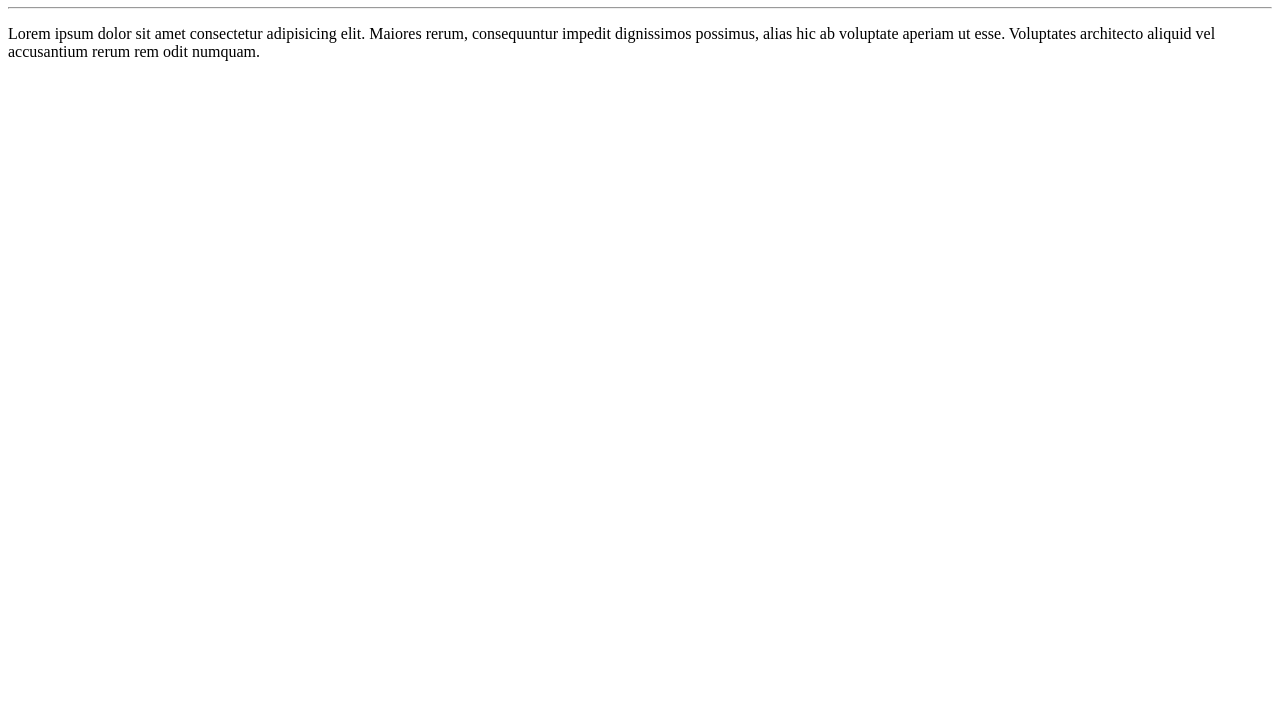
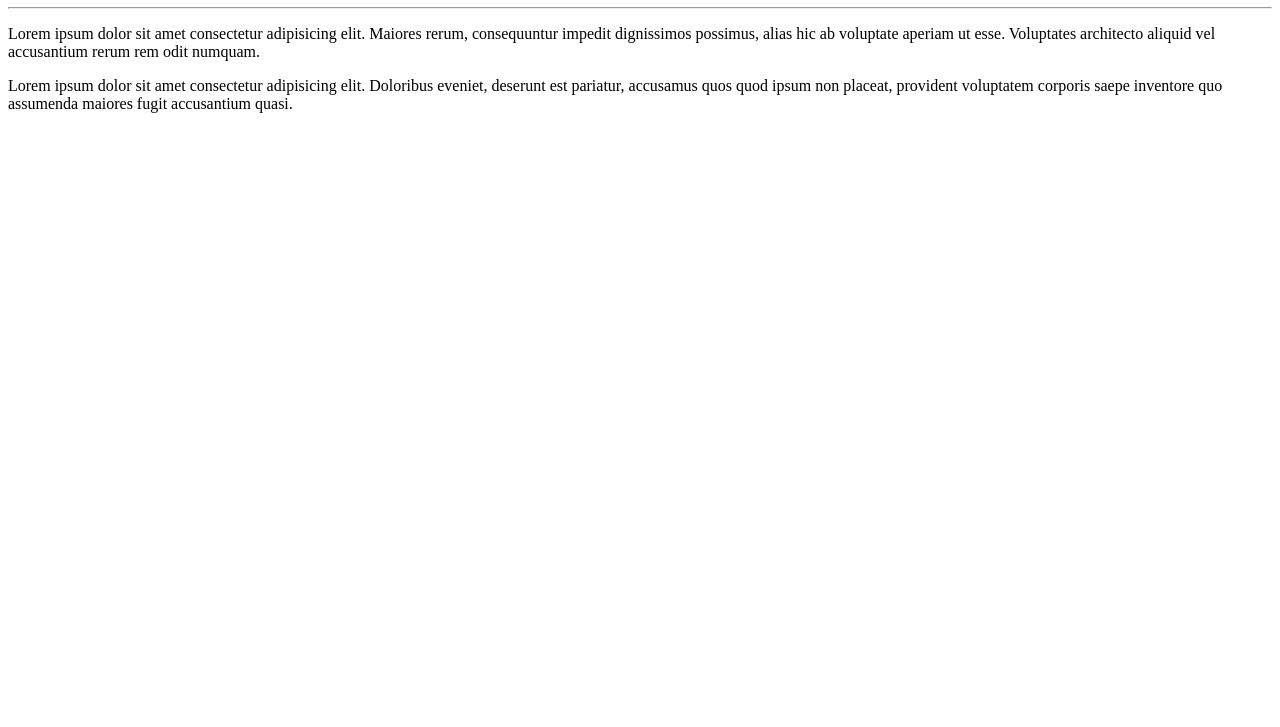
Before and after one commit to Paulo0px/Hello-World, a plain HTML site: page site exemplo/index.html in a window 1280 px wide. Shown: the part 73-800 px from the top of the page. Drawn offline with Linux system fonts and the light colour scheme.

Commit message:
adicionado um paragrafo a mais

```diff
--- a/site exemplo/index.html
+++ b/site exemplo/index.html
@@ -9,6 +9,7 @@
     <h1>Hello World!</h1>
     <hr>
     <p>Lorem ipsum dolor sit amet consectetur adipisicing elit. Maiores rerum, consequuntur impedit dignissimos possimus, alias hic ab voluptate aperiam ut esse. Voluptates architecto aliquid vel accusantium rerum rem odit numquam.</p>
+    <p>Lorem ipsum dolor sit amet consectetur adipisicing elit. Doloribus eveniet, deserunt est pariatur, accusamus quos quod ipsum non placeat, provident voluptatem corporis saepe inventore quo assumenda maiores fugit accusantium quasi.</p>
 
 </body>
 </html>
```
